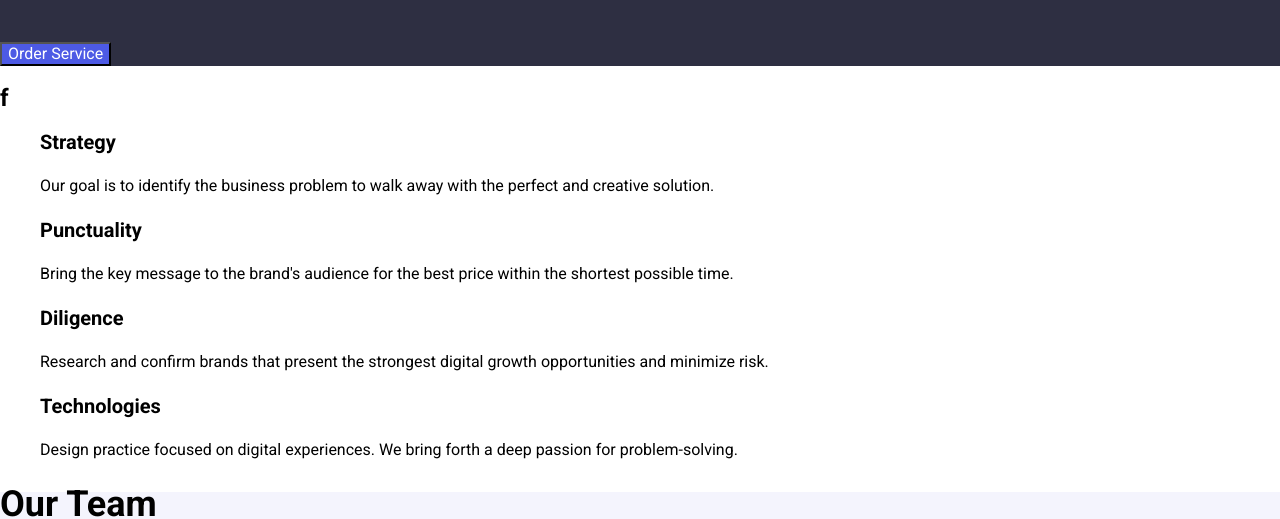
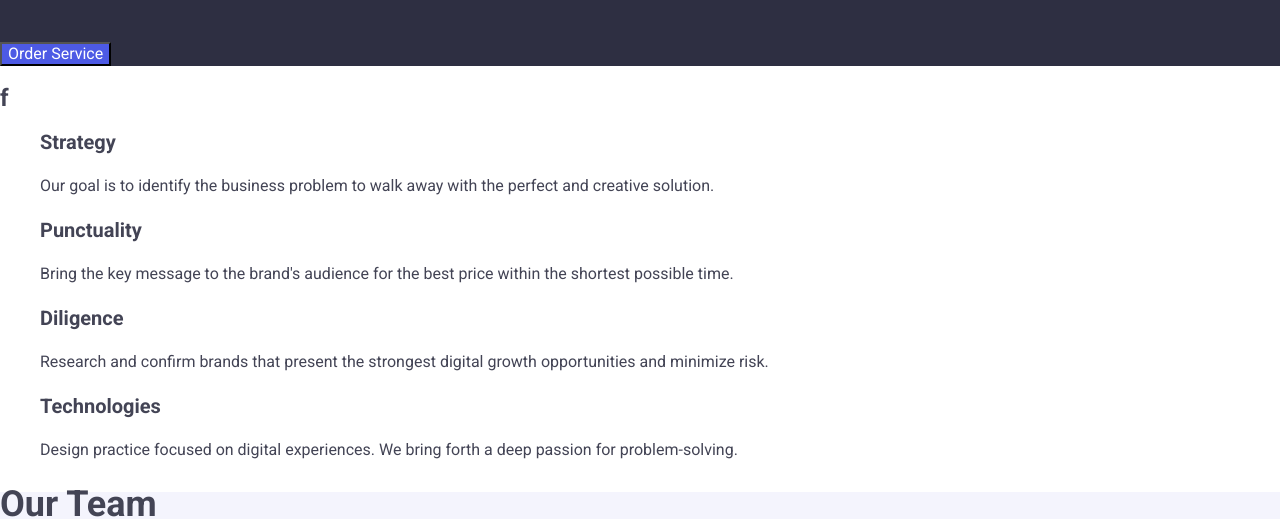
Before and after one commit to RomanH80/goit-markup-hw-02, a plain HTML site: page index.html in a window 1280 px wide. Shown: the part 287-806 px from the top of the page. Drawn offline with nearby package versions, Linux system fonts and the light colour scheme.

Commit message:
new start work

```diff
--- a/css/style.css
+++ b/css/style.css
@@ -7,13 +7,9 @@
 
 
 }
-
-/* * {
-    margin: 0;padding: 0;
-} */
 body {
-    font-family: Roboto;
-    color: black;
+    font-family: Roboto, sans-serif;
+    color: #434455;
     background-color: #ffffff;
     font-size: 16px;
     letter-spacing: 2%;
--- a/index.html
+++ b/index.html
@@ -4,6 +4,8 @@
     <meta charset="UTF-8" />
     <meta name="viewport" content="width=device-width, initial-scale=1.0" />
     <title>Document</title>
+    <link rel="preconnect" href="https://fonts.googleapis.com" />
+    <link rel="preconnect" href="https://fonts.gstatic.com" crossorigin />
     <link
       href="https://fonts.googleapis.com/css2?family=Raleway:wght@700&family=Roboto:wght@400;500;700&display=swap"
       rel="stylesheet"
```
